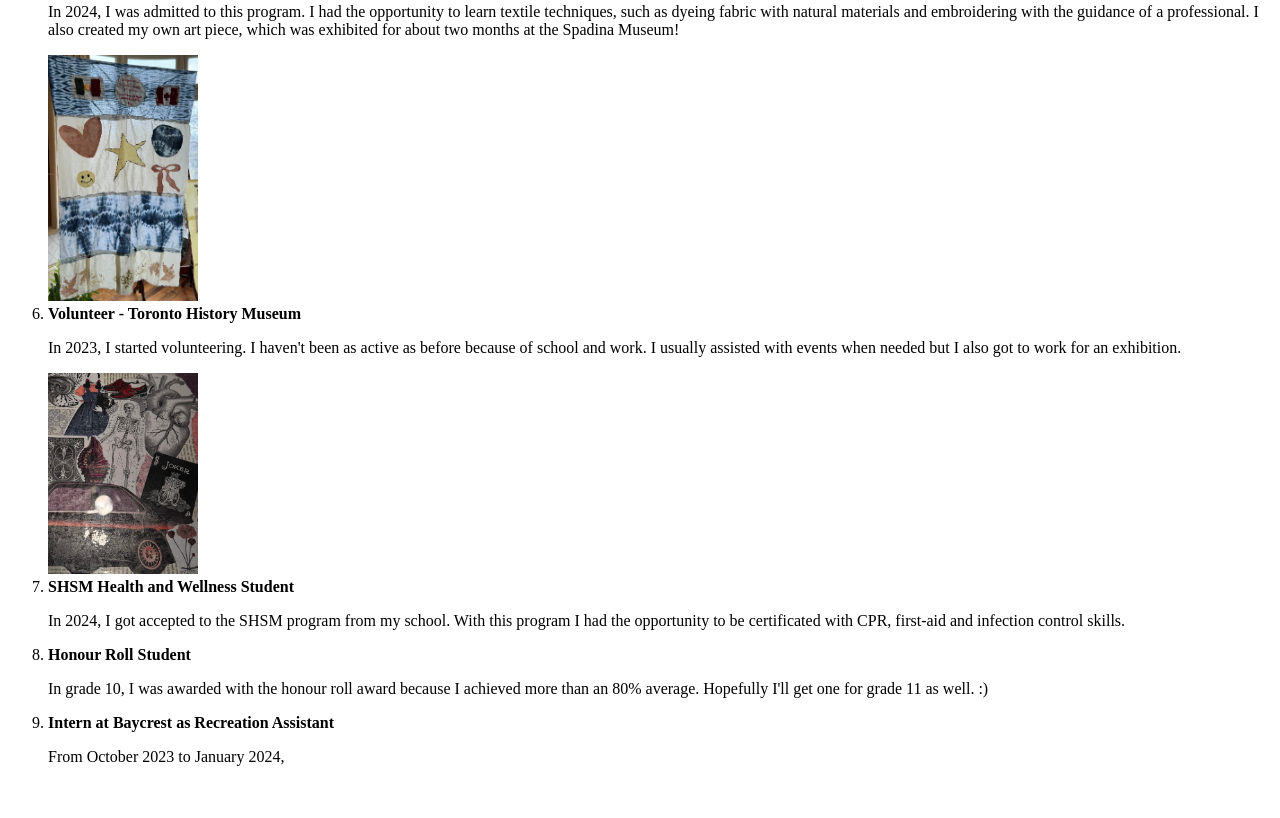
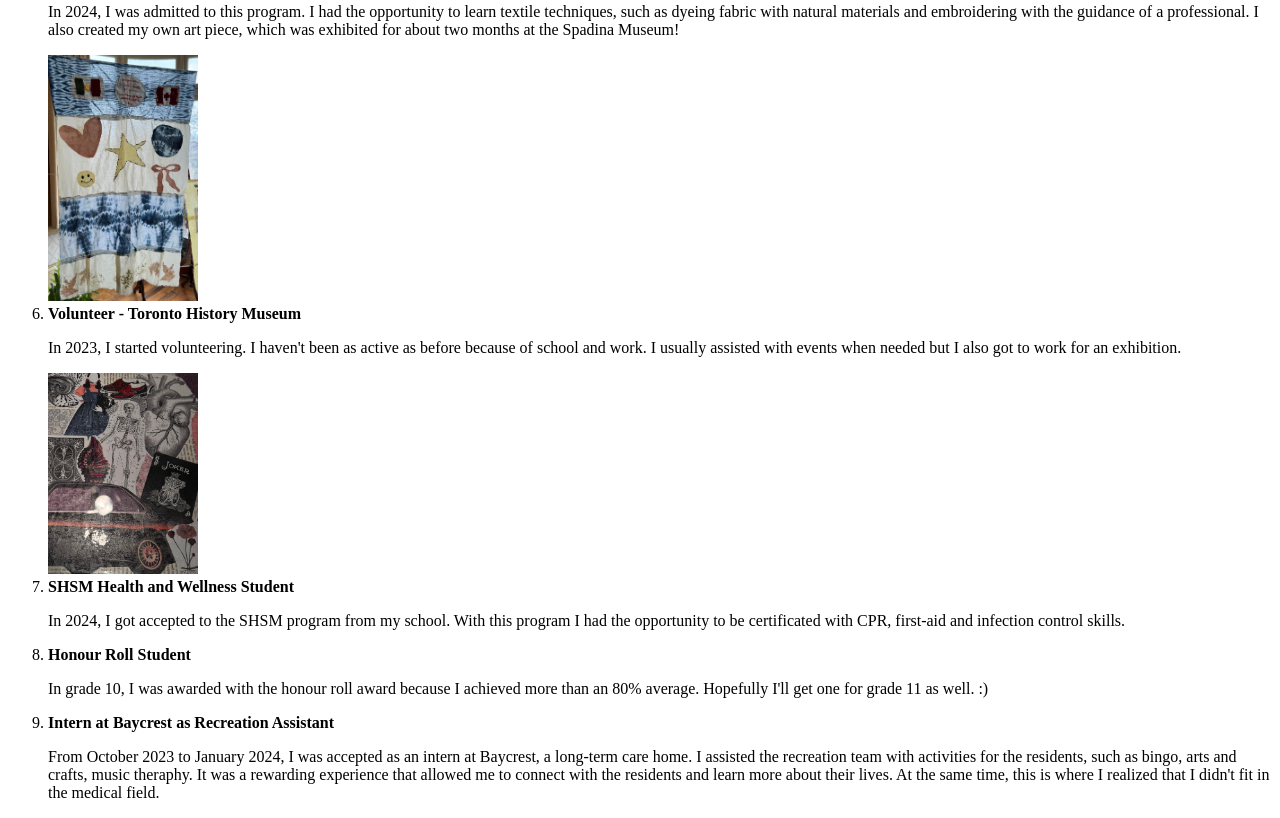
Before and after one commit to lizettepasion/AW-project1, a plain HTML site: page index.html in a window 1280 px wide. Shown: the part 2374-3192 px from the top of the page. Before the commit the page ends 3156 px from the top, so only its background shows below. Drawn offline with Linux system fonts and the light colour scheme.

Commit message:
new commit

```diff
--- a/index.html
+++ b/index.html
@@ -55,6 +55,6 @@
           <li><strong>Honour Roll Student</strong></li>
           <p>In grade 10, I was awarded with the honour roll award because I achieved more than an 80% average. Hopefully I'll get one for grade 11 as well. :)</p>
           <li><strong>Intern at Baycrest as Recreation Assistant</strong></li>
-          <p>From October 2023 to January 2024, </p>
+          <p>From October 2023 to January 2024, I was accepted as an intern at Baycrest, a long-term care home. I assisted the recreation team with activities for the residents, such as bingo, arts and crafts, music theraphy. It was a rewarding experience that allowed me to connect with the residents and learn more about their lives. At the same time, this is where I realized that I didn't fit in the medical field.</p>
 
         </ol>
```
